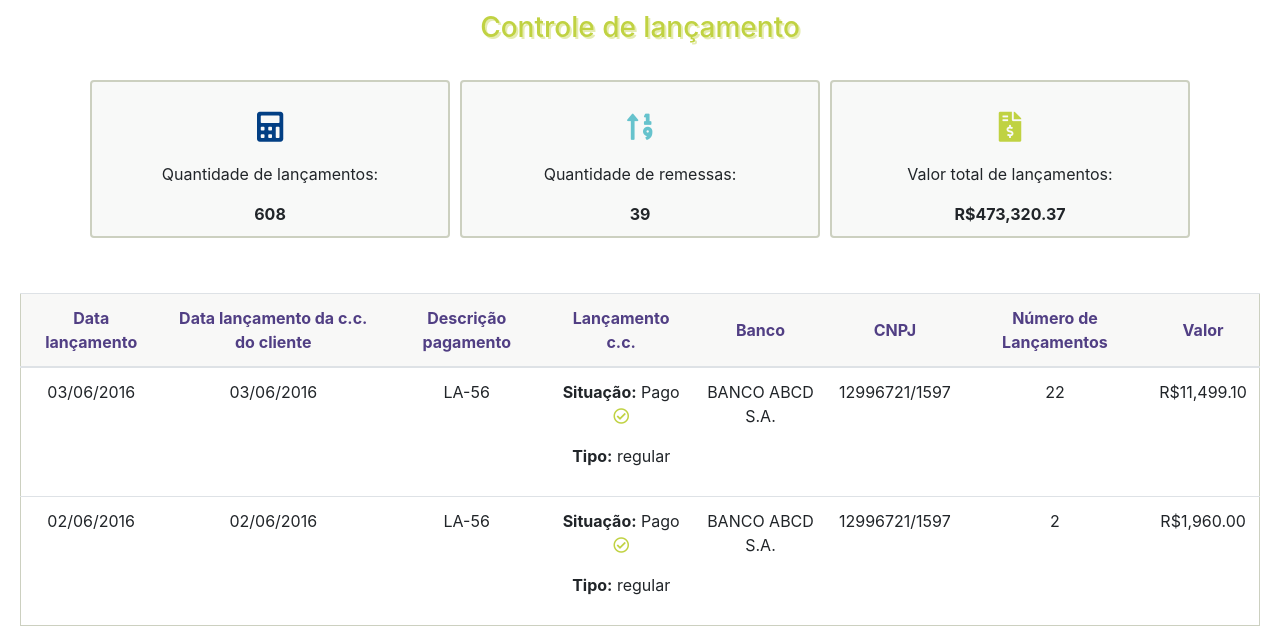
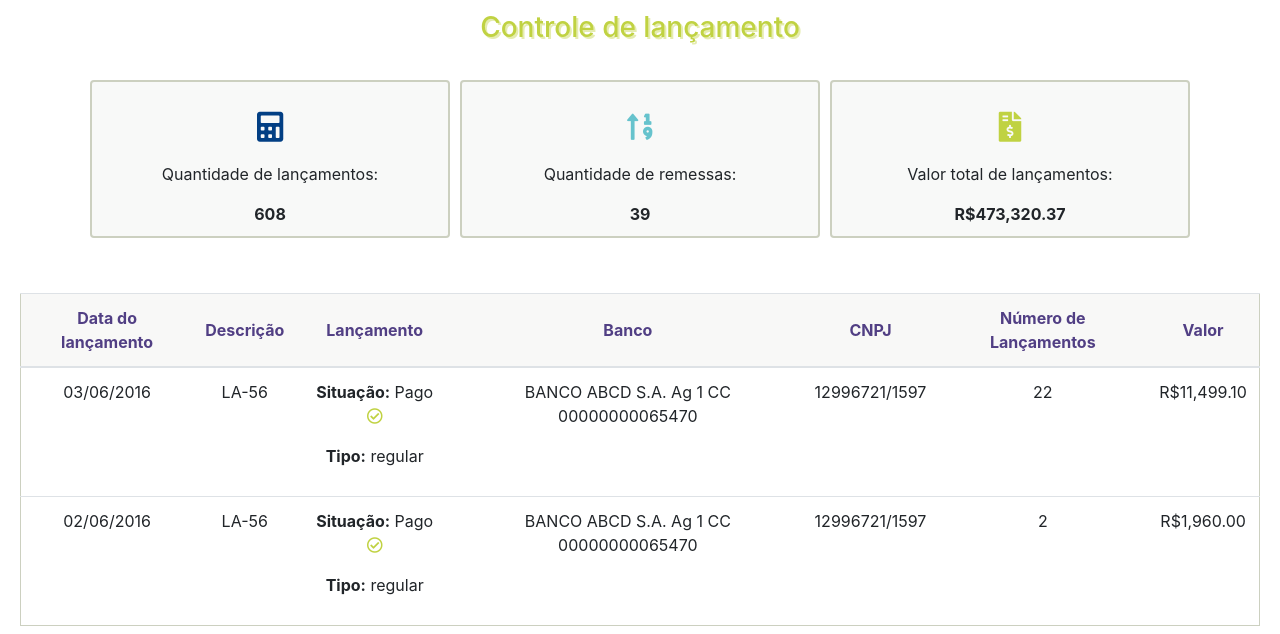
Before and after one commit to daniferrari/stefanini, a website: page app/index.html in a window 1280 px wide. Shown: the part 70-704 px from the top of the page. Drawn offline with nearby package versions, Linux system fonts and the light colour scheme; some packages are replaced by stand-ins of ours.

Commit message:
Arrumando informacoes na tabela

```diff
--- a/app/account-launch/account-launch.html
+++ b/app/account-launch/account-launch.html
@@ -28,10 +28,9 @@
       <table class="table">
           <thead class="thead">
             <tr>
-              <th scope="col">Data lançamento</th>
-              <th scope="col">Data lançamento da c.c. do cliente</th>
-              <th scope="col">Descrição pagamento</th>
-              <th scope="col">Lançamento c.c.</th>
+              <th scope="col">Data do lançamento</th>
+              <th scope="col">Descrição</th>
+              <th scope="col">Lançamento</th>
               <th scope="col">Banco</th>
               <th scope="col">CNPJ</th>
               <th scope="col">Número de Lançamentos</th>
@@ -41,7 +40,6 @@
           <tbody>
             <tr ng-repeat='lancamento in data.data.listaControleLancamento | orderBy:"descricaoGrupoPagamento"'>
               <td>{{lancamento.dataEfetivaLancamento}}</td>
-              <td>{{lancamento.dataLancamentoContaCorrenteCliente}}</td>
               <td>{{lancamento.descricaoGrupoPagamento}}</td>
               <td>
                 <p>
@@ -51,7 +49,9 @@
                 </p>
                 <p><b>Tipo:</b> {{lancamento.lancamentoContaCorrenteCliente.nomeTipoOperacao}}</p>
               </td>
-              <td>{{lancamento.nomeBanco}}</td>
+              <td>{{lancamento.nomeBanco}}
+                Ag {{lancamento.lancamentoContaCorrenteCliente.dadosDomicilioBancario.numeroAgencia}}
+                CC {{lancamento.lancamentoContaCorrenteCliente.dadosDomicilioBancario.numeroContaCorrente}}</td>
               <td>{{lancamento.numeroRaizCNPJ}}/{{lancamento.numeroSufixoCNPJ}}</td>
               <td>{{lancamento.quantidadeLancamentoRemessa}}</td>
               <td>{{lancamento.valorLancamentoRemessa |  currency:'R$' }}</td>
--- a/package.json
+++ b/package.json
@@ -26,6 +26,9 @@
     "jquery": "3.3.x"
   },
   "devDependencies": {
-    "http-server": "^0.11.1"
+    "http-server": "^0.11.1",
+    "@types/jasmine": "^2.8.8",
+    "jasmine": "^3.2.0",
+    "protractor": "^5.4.1"
   }
 }
```
